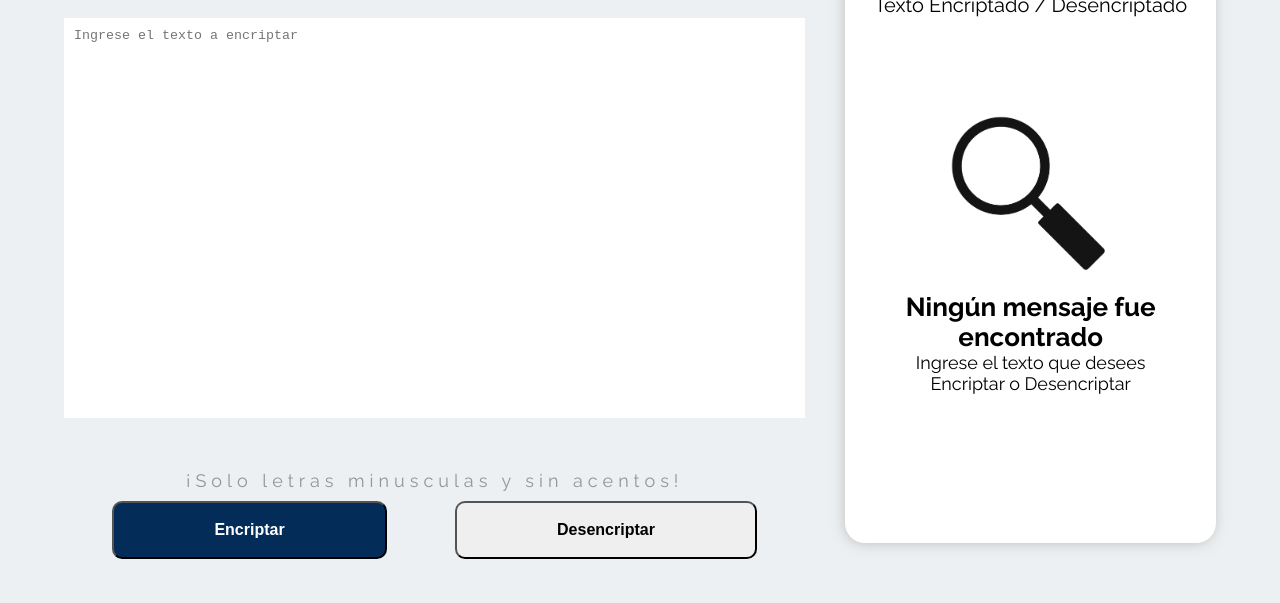
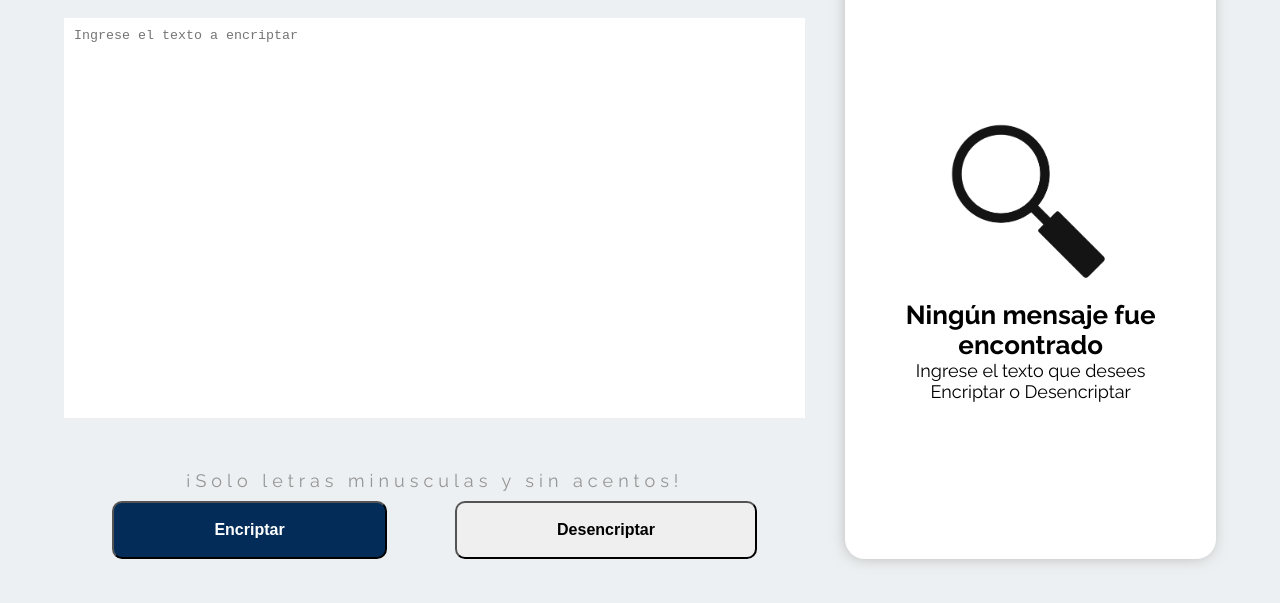
Before and after one commit to Aldosdlatorre/encriptador, a website: page index.html in a window 1280 px wide. Shown: the part 157-760 px from the top of the page. Drawn offline with Linux system fonts and the light colour scheme.

Commit message:
algunos cambios

```diff
--- a/css/style.css
+++ b/css/style.css
@@ -142,16 +142,14 @@ img{
     padding: 4rem;
     background-color: white;
     min-height: 60rem;
-    max-height: 60rem;
-    overflow: scroll;
+    overflow: hidden;
 }
 
-.texto::before{
-    content: "Texto Encriptado / Desencriptado";
-    position: absolute;
-    top: 5rem;
-    font-size: 2rem;
+.textoCampo{
+    word-wrap: break-word;
+    max-width: 100%;
 }
+
 
 .copiar{
     margin-top: 4rem;
```
Also changed, not shown: index.html (+0 -1 lines).
